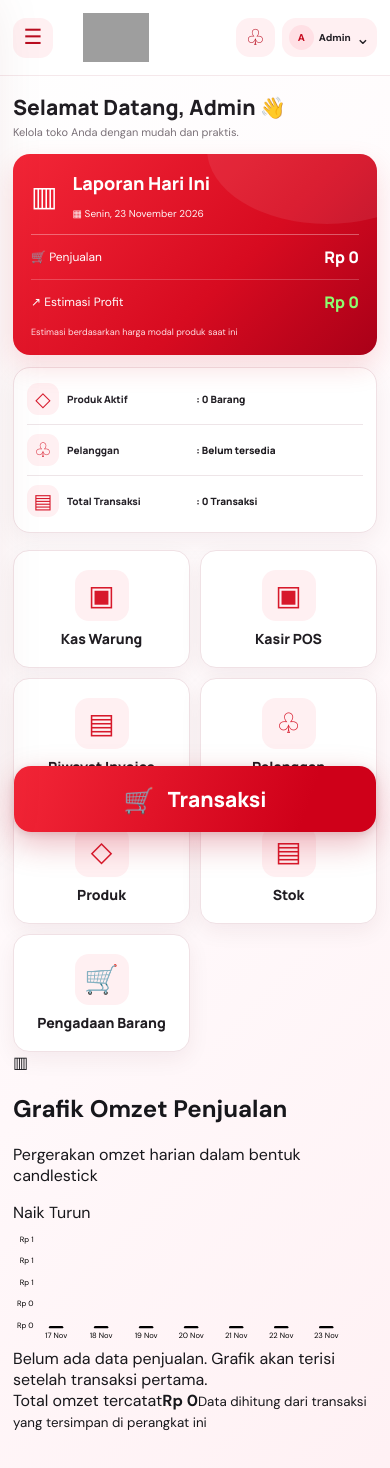
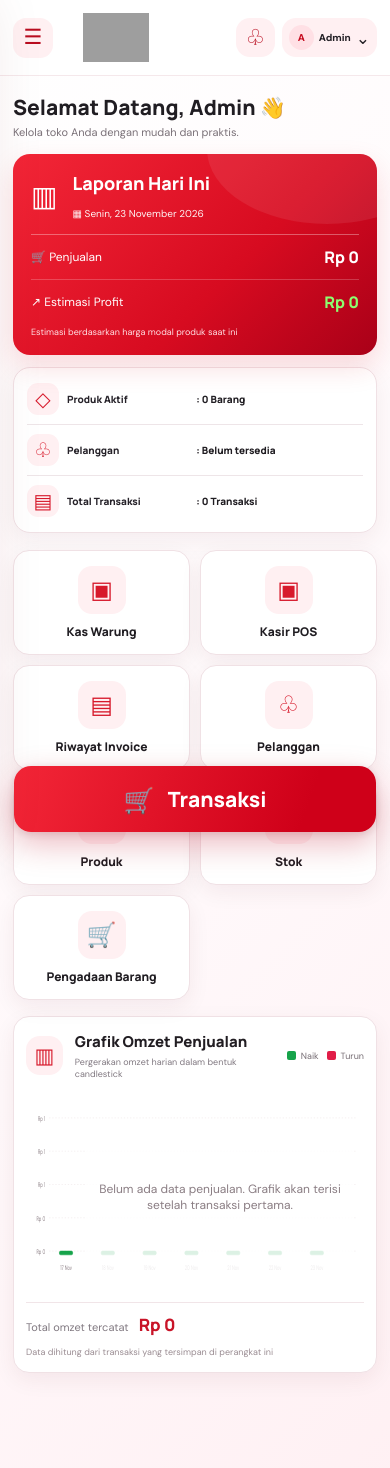
Before and after one commit to ahmadnashir0409-sudo/aplikasi-kasir-pintar, a React (Vite) app in the folder apps/web/: page / in a window 390 px wide. Shown: the top 1468 px of the page. Built offline with nearby package versions, Linux system fonts and the light colour scheme; grey boxes are pictures that could not be loaded.

Commit message:
Style seven menu dashboard and candlestick omzet chart

```diff
--- a/apps/web/src/styles.css
+++ b/apps/web/src/styles.css
@@ -243,3 +243,45 @@ body:has(.dashboard-transaction-wrap) .content{padding-bottom:150px}
 .page-back-button:hover{background:#710d20;transform:translateX(-2px)}
 .page-back-button span{font:800 22px/1 Arial,sans-serif}
 @media(max-width:760px){.page-back-row{margin:0 0 13px}.page-back-button{min-height:40px;padding:0 15px;border-radius:11px;font-size:12px}}
+
+
+/* Seven dashboard shortcuts and daily omzet candlestick panel */
+.dashboard-tiles{grid-template-columns:repeat(4,minmax(0,1fr));gap:13px}
+.dashboard-tile{min-height:126px;flex-direction:row;justify-content:flex-start;gap:14px;padding:16px;text-align:left}
+.dashboard-tile>span{flex:0 0 62px;width:62px;height:62px;font-size:31px}
+.dashboard-tile b{font-size:15px}
+.omzet-panel{margin:20px 0 22px;padding:19px 22px;background:#fff;border:1px solid #f0e1e5;border-radius:20px;box-shadow:0 7px 22px #53121b10}
+.omzet-head{display:flex;align-items:center;justify-content:space-between;gap:12px;margin-bottom:12px}
+.omzet-head>div:first-child{display:flex;align-items:center;gap:12px}
+.omzet-icon{display:grid;place-items:center;width:48px;height:48px;border-radius:14px;background:#fff0f2;color:#d7192b;font-size:26px}
+.omzet-head h2{font:800 18px Manrope;margin:0 0 4px;color:#211d22}
+.omzet-head p{font-size:11px;color:#817981;margin:0}
+.omzet-legend{display:flex;gap:13px;color:#766d74;font-size:10px}
+.omzet-legend span{display:flex;align-items:center;gap:5px}
+.omzet-legend i{display:inline-block;width:9px;height:9px;border-radius:2px}
+.candle-up{background:#16a34a}.candle-down{background:#e11d48}
+.candle-chart{position:relative;min-height:210px}
+.candle-chart svg{display:block;width:100%;height:220px;overflow:visible}
+.chart-grid line{stroke:#eee5e8;stroke-width:1;stroke-dasharray:3 4}
+.chart-y-labels text,.chart-date{font:10px "DM Sans",sans-serif;fill:#8a7d83}
+.candle line{stroke-width:3}
+.candle rect{stroke:none}
+.candle-green line,.candle-green rect{stroke:#16a34a;fill:#16a34a}
+.candle-red line,.candle-red rect{stroke:#e11d48;fill:#e11d48}
+.chart-empty{position:absolute;inset:30px 10px 30px 60px;display:grid;place-items:center;background:#ffffffd9;color:#8a7d83;font-size:12px;text-align:center}
+.omzet-foot{display:flex;align-items:baseline;gap:10px;flex-wrap:wrap;padding-top:10px;border-top:1px solid #f1e5e8}
+.omzet-foot span{font-size:11px;color:#817981}.omzet-foot b{font:800 17px Manrope;color:#c81428}.omzet-foot small{margin-left:auto;color:#9a8c92;font-size:9px}
+@media(max-width:1100px){.dashboard-tiles{grid-template-columns:repeat(3,minmax(0,1fr))}.dashboard-tile{min-height:120px;padding:12px}.dashboard-tile>span{flex-basis:50px;width:50px;height:50px;font-size:25px}.dashboard-tile b{font-size:13px}}
+@media(max-width:760px){
+ .dashboard-tiles{grid-template-columns:repeat(2,minmax(0,1fr));gap:10px}
+ .dashboard-tile{min-height:105px;padding:11px;gap:9px;flex-direction:column;justify-content:center;text-align:center}
+ .dashboard-tile>span{flex:0 0 48px;width:48px;height:46px;font-size:24px}
+ .dashboard-tile b{font-size:12px}
+ .omzet-panel{margin:16px 0;padding:14px 12px;border-radius:16px}
+ .omzet-head h2{font-size:15px}.omzet-head p{font-size:9px}
+ .omzet-icon{width:39px;height:39px;font-size:21px}
+ .omzet-legend{font-size:9px;gap:8px}
+ .candle-chart svg{height:185px}
+ .chart-y-labels text,.chart-date{font-size:9px}
+ .omzet-foot small{width:100%;margin-left:0}
+}
```
